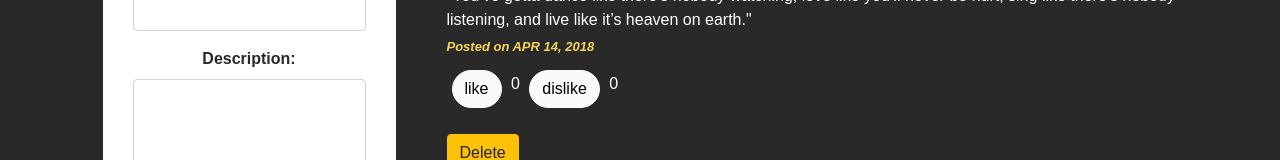
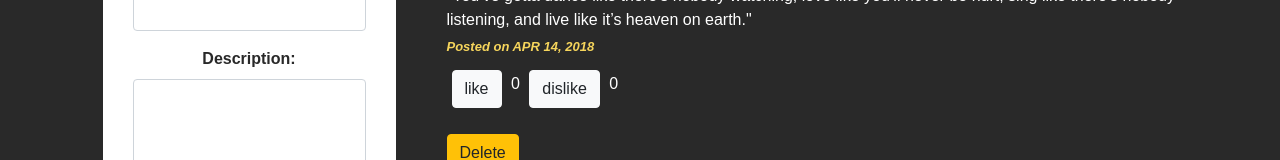
Before and after one commit to msyoki/Angular-week-1-IP, an Angular app: page / in a window 1280 px wide. Shown: the part 464-624 px from the top of the page. Built offline with nearby package versions, Linux system fonts and the light colour scheme.

Commit message:
clean up redundant stylingon click buttons

```diff
--- a/src/app/likes/likes.component.css
+++ b/src/app/likes/likes.component.css
@@ -2,6 +2,5 @@
     margin-top: 10px;
     margin-right: 5px;
     margin-left: 5px;
-    color: black;
-    border-radius: 20px;
+
 }
```
